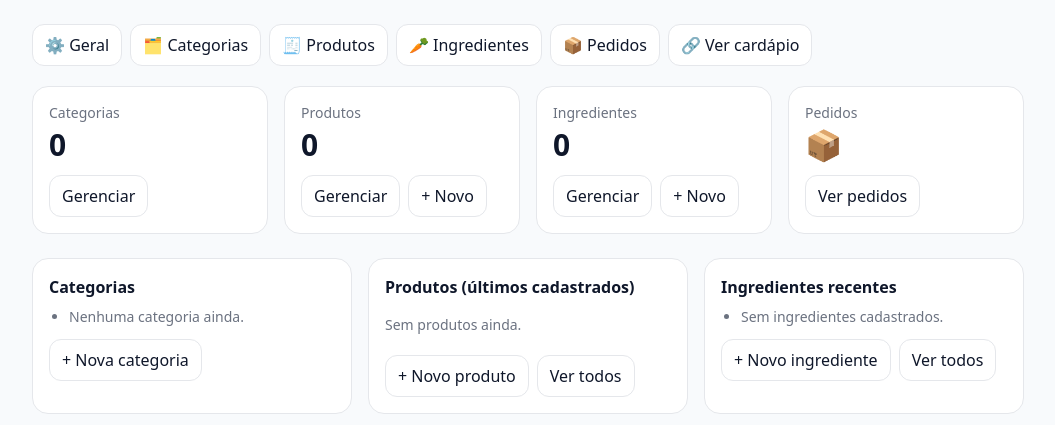
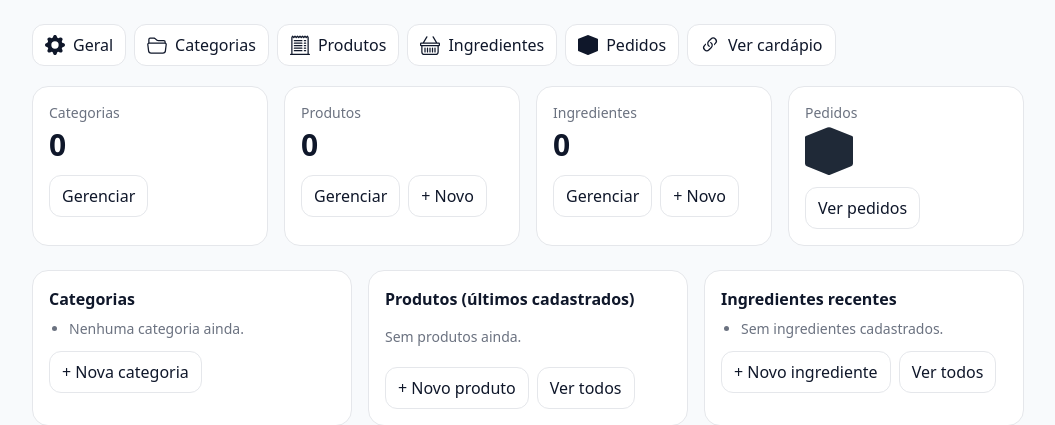
Before and after one commit to HerickRafael/multi-menu, a PHP site: page /app/views/admin/dashboard/index.php in a window 1280 px wide. Shown: the part 64-489 px from the top of the page, without its empty margins (112-1167 px from the left). Run offline with PHP 8.4, Linux system fonts and the light colour scheme; some libraries are stand-ins or nearby versions.

Commit message:
Replace dashboard emojis with Bootstrap icons

```diff
--- a/app/views/admin/dashboard/index.php
+++ b/app/views/admin/dashboard/index.php
@@ -41,12 +41,47 @@
 
 <!-- Abas -->
 <nav class="flex flex-wrap gap-2 mb-5">
-  <a href="<?= e(base_url('admin/' . $slug . '/settings')) ?>"    class="px-3 py-2 rounded-xl border bg-white hover:bg-slate-50">⚙️ Geral</a>
-  <a href="<?= e(base_url('admin/' . $slug . '/categories')) ?>"  class="px-3 py-2 rounded-xl border bg-white hover:bg-slate-50">🗂️ Categorias</a>
-  <a href="<?= e(base_url('admin/' . $slug . '/products')) ?>"    class="px-3 py-2 rounded-xl border bg-white hover:bg-slate-50">🧾 Produtos</a>
-  <a href="<?= e(base_url('admin/' . $slug . '/ingredients')) ?>" class="px-3 py-2 rounded-xl border bg-white hover:bg-slate-50">🥕 Ingredientes</a>
-  <a href="<?= e(base_url('admin/' . $slug . '/orders')) ?>"      class="px-3 py-2 rounded-xl border bg-white hover:bg-slate-50">📦 Pedidos</a>
-  <a href="<?= e(base_url($publicSlug)) ?>" target="_blank"       class="px-3 py-2 rounded-xl border bg-white hover:bg-slate-50">🔗 Ver cardápio</a>
+  <a href="<?= e(base_url('admin/' . $slug . '/settings')) ?>"    class="px-3 py-2 rounded-xl border bg-white hover:bg-slate-50 inline-flex items-center gap-2">
+    <svg xmlns="http://www.w3.org/2000/svg" width="20" height="20" fill="currentColor" class="bi bi-gear-fill" viewBox="0 0 16 16" aria-hidden="true">
+      <path d="M9.405 1.05c-.413-1.4-2.397-1.4-2.81 0l-.1.34a1.464 1.464 0 0 1-2.105.872l-.31-.17c-1.283-.698-2.686.705-1.987 1.987l.169.311c.446.82.023 1.841-.872 2.105l-.34.1c-1.4.413-1.4 2.397 0 2.81l.34.1a1.464 1.464 0 0 1 .872 2.105l-.17.31c-.698 1.283.705 2.686 1.987 1.987l.311-.169a1.464 1.464 0 0 1 2.105.872l.1.34c.413 1.4 2.397 1.4 2.81 0l.1-.34a1.464 1.464 0 0 1 2.105-.872l.31.17c1.283.698 2.686-.705 1.987-1.987l-.169-.311a1.464 1.464 0 0 1 .872-2.105l.34-.1c1.4-.413 1.4-2.397 0-2.81l-.34-.1a1.464 1.464 0 0 1-.872-2.105l.17-.31c.698-1.283-.705-2.686-1.987-1.987l-.311.169a1.464 1.464 0 0 1-2.105-.872zM8 10.93a2.929 2.929 0 1 1 0-5.86 2.929 2.929 0 0 1 0 5.858z"/>
+    </svg>
+    Geral
+  </a>
+  <a href="<?= e(base_url('admin/' . $slug . '/categories')) ?>"  class="px-3 py-2 rounded-xl border bg-white hover:bg-slate-50 inline-flex items-center gap-2">
+    <svg xmlns="http://www.w3.org/2000/svg" width="20" height="20" fill="currentColor" class="bi bi-folder2-open" viewBox="0 0 16 16" aria-hidden="true">
+      <path d="M1 3.5A1.5 1.5 0 0 1 2.5 2h2.764c.958 0 1.76.56 2.311 1.184C7.985 3.648 8.48 4 9 4h4.5A1.5 1.5 0 0 1 15 5.5v.64c.57.265.94.876.856 1.546l-.64 5.124A2.5 2.5 0 0 1 12.733 15H3.266a2.5 2.5 0 0 1-2.481-2.19l-.64-5.124A1.5 1.5 0 0 1 1 6.14zM2 6h12v-.5a.5.5 0 0 0-.5-.5H9c-.964 0-1.71-.629-2.174-1.154C6.374 3.334 5.82 3 5.264 3H2.5a.5.5 0 0 0-.5.5zm-.367 1a.5.5 0 0 0-.496.562l.64 5.124A1.5 1.5 0 0 0 3.266 14h9.468a1.5 1.5 0 0 0 1.489-1.314l.64-5.124A.5.5 0 0 0 14.367 7z"/>
+    </svg>
+    Categorias
+  </a>
+  <a href="<?= e(base_url('admin/' . $slug . '/products')) ?>"    class="px-3 py-2 rounded-xl border bg-white hover:bg-slate-50 inline-flex items-center gap-2">
+    <svg xmlns="http://www.w3.org/2000/svg" width="20" height="20" fill="currentColor" class="bi bi-receipt-cutoff" viewBox="0 0 16 16" aria-hidden="true">
+      <path d="M3 4.5a.5.5 0 0 1 .5-.5h6a.5.5 0 1 1 0 1h-6a.5.5 0 0 1-.5-.5m0 2a.5.5 0 0 1 .5-.5h6a.5.5 0 1 1 0 1h-6a.5.5 0 0 1-.5-.5m0 2a.5.5 0 0 1 .5-.5h6a.5.5 0 1 1 0 1h-6a.5.5 0 0 1-.5-.5m0 2a.5.5 0 0 1 .5-.5h6a.5.5 0 0 1 0 1h-6a.5.5 0 0 1-.5-.5m0 2a.5.5 0 0 1 .5-.5h6a.5.5 0 0 1 0 1h-6a.5.5 0 0 1-.5-.5M11.5 4a.5.5 0 0 0 0 1h1a.5.5 0 0 0 0-1zm0 2a.5.5 0 0 0 0 1h1a.5.5 0 0 0 0-1zm0 2a.5.5 0 0 0 0 1h1a.5.5 0 0 0 0-1zm0 2a.5.5 0 0 0 0 1h1a.5.5 0 0 0 0-1zm0 2a.5.5 0 0 0 0 1h1a.5.5 0 0 0 0-1z"/>
+      <path d="M2.354.646a.5.5 0 0 0-.801.13l-.5 1A.5.5 0 0 0 1 2v13H.5a.5.5 0 0 0 0 1h15a.5.5 0 0 0 0-1H15V2a.5.5 0 0 0-.053-.224l-.5-1a.5.5 0 0 0-.8-.13L13 1.293l-.646-.647a.5.5 0 0 0-.708 0L11 1.293l-.646-.647a.5.5 0 0 0-.708 0L9 1.293 8.354.646a.5.5 0 0 0-.708 0L7 1.293 6.354.646a.5.5 0 0 0-.708 0L5 1.293 4.354.646a.5.5 0 0 0-.708 0L3 1.293zm-.217 1.198.51.51a.5.5 0 0 0 .707 0L4 1.707l.646.647a.5.5 0 0 0 .708 0L6 1.707l.646.647a.5.5 0 0 0 .708 0L8 1.707l.646.647a.5.5 0 0 0 .708 0L10 1.707l.646.647a.5.5 0 0 0 .708 0L12 1.707l.646.647a.5.5 0 0 0 .708 0l.509-.51.137.274V15H2V2.118z"/>
+    </svg>
+    Produtos
+  </a>
+  <a href="<?= e(base_url('admin/' . $slug . '/ingredients')) ?>" class="px-3 py-2 rounded-xl border bg-white hover:bg-slate-50 inline-flex items-center gap-2">
+    <svg xmlns="http://www.w3.org/2000/svg" width="20" height="20" fill="currentColor" class="bi bi-basket" viewBox="0 0 16 16" aria-hidden="true">
+      <path d="M5.757 1.071a.5.5 0 0 1 .172.686L3.383 6h9.234L10.07 1.757a.5.5 0 1 1 .858-.514L13.783 6H15a1 1 0 0 1 1 1v1a1 1 0 0 1-1 1v4.5a2.5 2.5 0 0 1-2.5 2.5h-9A2.5 2.5 0 0 1 1 13.5V9a1 1 0 0 1-1-1V7a1 1 0 0 1 1-1h1.217L5.07 1.243a.5.5 0 0 1 .686-.172zM2 9v4.5A1.5 1.5 0 0 0 3.5 15h9a1.5 1.5 0 0 0 1.5-1.5V9zM1 7v1h14V7zm3 3a.5.5 0 0 1 .5.5v3a.5.5 0 0 1-1 0v-3A.5.5 0 0 1 4 10m2 0a.5.5 0 0 1 .5.5v3a.5.5 0 0 1-1 0v-3A.5.5 0 0 1 6 10m2 0a.5.5 0 0 1 .5.5v3a.5.5 0 0 1-1 0v-3A.5.5 0 0 1 8 10m2 0a.5.5 0 0 1 .5.5v3a.5.5 0 0 1-1 0v-3a.5.5 0 0 1 .5-.5m2 0a.5.5 0 0 1 .5.5v3a.5.5 0 0 1-1 0v-3a.5.5 0 0 1 .5-.5"/>
+    </svg>
+    Ingredientes
+  </a>
+  <a href="<?= e(base_url('admin/' . $slug . '/orders')) ?>"      class="px-3 py-2 rounded-xl border bg-white hover:bg-slate-50 inline-flex items-center gap-2">
+    <svg xmlns="http://www.w3.org/2000/svg" width="20" height="20" fill="currentColor" class="bi bi-box-seam" viewBox="0 0 16 16" aria-hidden="true">
+      <path d="M8.186 1.113a.5.5 0 0 0-.372 0L1.846 3.5l2.404.961L10.404 2z"/>
+      <path d="M11.75 2.539 5.596 5 8 5.961 14.154 3.5z"/>
+      <path d="M14.5 4.24 8 6.838v7.924l6.5-2.599zM7.5 14.762V6.838L1 4.239v7.923z"/>
+      <path d="M7.443.184a1.5 1.5 0 0 1 1.114 0l7.129 2.852A.5.5 0 0 1 16 3.5v8.662a1 1 0 0 1-.629.928l-7.185 2.874a.5.5 0 0 1-.372 0L.63 13.09A1 1 0 0 1 0 12.162V3.5a.5.5 0 0 1 .314-.464z"/>
+    </svg>
+    Pedidos
+  </a>
+  <a href="<?= e(base_url($publicSlug)) ?>" target="_blank"       class="px-3 py-2 rounded-xl border bg-white hover:bg-slate-50 inline-flex items-center gap-2">
+    <svg xmlns="http://www.w3.org/2000/svg" width="20" height="20" fill="currentColor" class="bi bi-link-45deg" viewBox="0 0 16 16" aria-hidden="true">
+      <path d="M4.715 6.542 3.343 7.914a3 3 0 1 0 4.243 4.243l1.828-1.829A3 3 0 0 0 8.586 5.5L8 6.086a1 1 0 0 0-.154.199 2 2 0 0 1 .861 3.337L6.88 11.45a2 2 0 1 1-2.83-2.83l.793-.792a4 4 0 0 1-.128-1.287z"/>
+      <path d="M6.586 4.672A3 3 0 0 0 7.414 9.5l.775-.776a2 2 0 0 1-.896-3.346L9.12 3.55a2 2 0 1 1 2.83 2.83l-.793.792c.112.42.155.855.128 1.287l1.372-1.372a3 3 0 1 0-4.243-4.243z"/>
+    </svg>
+    Ver cardápio
+  </a>
 </nav>
 
 <!-- Cards resumo -->
@@ -77,7 +112,14 @@
 
   <div class="rounded-2xl bg-white border p-4">
     <div class="text-sm text-gray-500 mb-1">Pedidos</div>
-    <div class="text-3xl font-bold mb-3">📦</div>
+    <div class="mb-3">
+      <svg xmlns="http://www.w3.org/2000/svg" width="48" height="48" fill="currentColor" class="bi bi-box-seam w-12 h-12 text-gray-800" viewBox="0 0 16 16" aria-hidden="true">
+        <path d="M8.186 1.113a.5.5 0 0 0-.372 0L1.846 3.5l2.404.961L10.404 2z"/>
+        <path d="M11.75 2.539 5.596 5 8 5.961 14.154 3.5z"/>
+        <path d="M14.5 4.24 8 6.838v7.924l6.5-2.599zM7.5 14.762V6.838L1 4.239v7.923z"/>
+        <path d="M7.443.184a1.5 1.5 0 0 1 1.114 0l7.129 2.852A.5.5 0 0 1 16 3.5v8.662a1 1 0 0 1-.629.928l-7.185 2.874a.5.5 0 0 1-.372 0L.63 13.09A1 1 0 0 1 0 12.162V3.5a.5.5 0 0 1 .314-.464z"/>
+      </svg>
+    </div>
     <a class="px-3 py-2 rounded-xl border inline-block" href="<?= e(base_url('admin/' . $slug . '/orders')) ?>">Ver pedidos</a>
   </div>
 </div>
```
